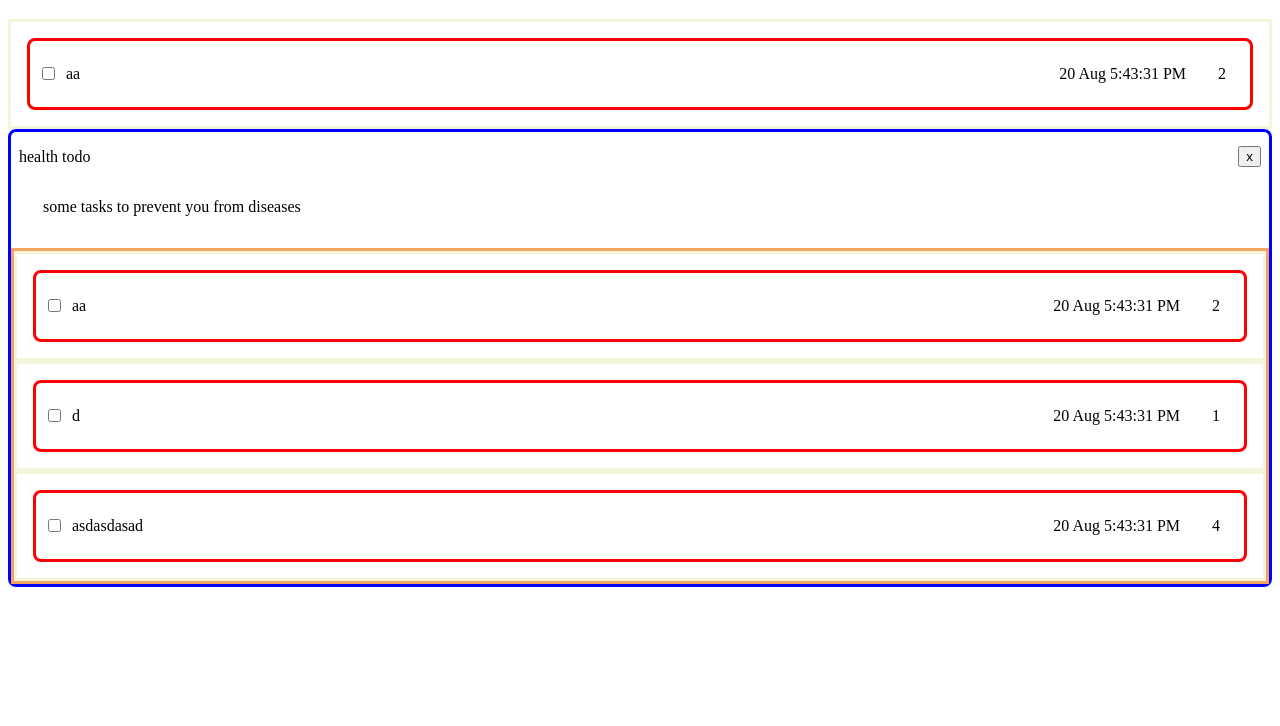
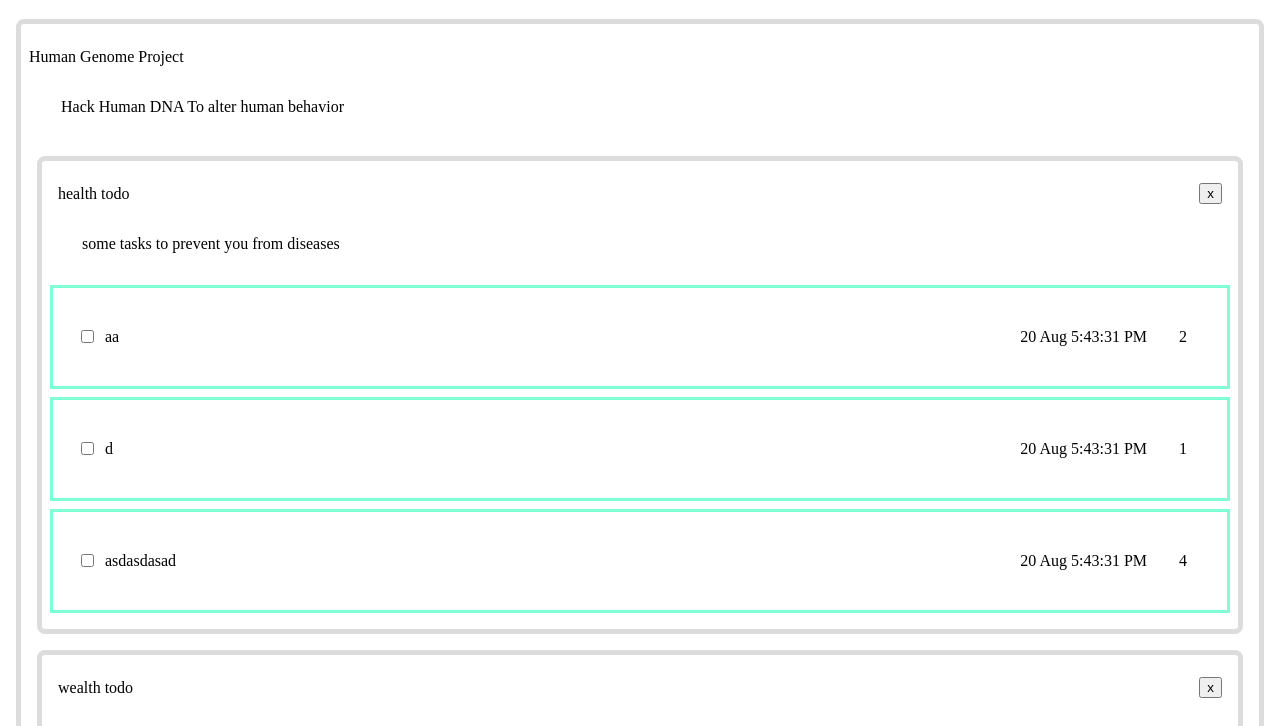
Before and after one commit to ramadanWasfi/Todo, a website built with webpack: page src/index.html in a window 1280 px wide. Shown: the part 61-787 px from the top of the page. Built offline with nearby package versions, Linux system fonts and the light colour scheme.

Commit message:
Add CreateProjectElement() to create html project representation

```diff
--- a/src/Project.js
+++ b/src/Project.js
@@ -1,8 +1,8 @@
-import { Todo } from "./Todo";
+import { Todo , createTodoElement} from "./Todo";
 
-export function Project(name = "test project", description = "nice project", todos = []) {
+function Project(name = "test project", description = "nice project", todos = []) {
     let pname = name;
-    let pdescription = pdescription;
+    let pdescription = description;
     let ptodos = todos;
 
     const getName = () => pname;
@@ -16,4 +16,46 @@ export function Project(name = "test project", description = "nice project", tod
     const setName = (newName) => {pname = newName};
     const setDescription = (newDescription) => {pdescription = newDescription};
     const setTodos = (newTodos) => {ptodos = newTodos};
+
+    return {getName, getDescription, getTodos, getTodoByName, setName, setDescription, setTodos};
 }
+
+
+function createProjectElement(project) {
+    const projectContainer = document.createElement("div");
+    projectContainer.setAttribute("class","projectContainer");
+
+    const projectNameContainer = document.createElement("div");
+    projectNameContainer.setAttribute("class","projectNameContainer");
+
+    const projectDescriptionContainer = document.createElement("div");
+    projectDescriptionContainer.setAttribute("class","projectDescriptionContainer");
+
+    const projectTodosContainer = document.createElement("div");
+    projectTodosContainer.setAttribute("class","projectTodosContainer");
+
+    const todos = project.getTodos();
+    todos.forEach(todo => {
+        const todoElement = createTodoElement(todo);
+        projectTodosContainer.appendChild(todoElement);
+    })
+
+
+
+    const projectDescriptionElement = document.createElement('p');
+    projectDescriptionElement.textContent = project.getDescription();
+
+    const projectNameElement = document.createElement('p');
+    projectNameElement.textContent = project.getName();
+
+    projectDescriptionContainer.appendChild(projectDescriptionElement);
+    projectNameContainer.appendChild(projectNameElement);
+
+    projectContainer.appendChild(projectNameContainer);
+    projectContainer.appendChild(projectDescriptionContainer);
+    projectContainer.appendChild(projectTodosContainer);
+
+    return projectContainer;
+}
+
+export {Project, createProjectElement};
--- a/src/index.js
+++ b/src/index.js
@@ -1,17 +1,21 @@
 import {Task, createTaskElement} from "./Task";
 import { Todo, createTodoElement } from "./Todo";
+import { Project, createProjectElement} from "./Project";
+
 import "./style.css";
 
 const task = Task("task A", 'aa',2);
 const task2 = Task("task b", 'd', 1);
 const task3 = Task("task basda", 'asdasdasad', 4);
 
-task.setState("finished");
-const taskElement = createTaskElement(task);
-let container = document.querySelector(".container");
-container.appendChild(taskElement);
+const todo = Todo("health todo","some tasks to prevent you from diseases",[task, task2, task3]);
+const todo2 = Todo("wealth todo","tasks to increase your money freedom",[task, task2, task3]);
+const todo3 = Todo("mental health todo","train your brain to be calm in every situation",[task, task2, task3]);
 
-const todo = Todo("health todo","some tasks to prevent you from diseases",[task, task2, task3]);
+const project = Project("Human Genome Project", "Hack Human DNA To alter human behavior",[todo, todo2, todo3])
 
 const todoElement = createTodoElement(todo);
-container.appendChild(todoElement);
+const projectElement = createProjectElement(project);
+
+let container = document.querySelector(".container");
+container.appendChild(projectElement);
--- a/src/style.css
+++ b/src/style.css
@@ -1,8 +1,10 @@
-.todoContainer {
+.todoContainer, .projectContainer {
     display: flex;
     flex-direction: column;
-    border: 3px solid blue;
     border-radius: 8px;
+    border: 5px solid gainsboro;
+    margin: 8px;
+    padding: 8px;
 }
 
 .todoNameContainer {
@@ -15,20 +17,19 @@
     margin-right: auto;
 }
 
-.todoDescriptionContainer {
+.todoDescriptionContainer , .projectDescriptionContainer {
     margin-bottom: 16px;
 }
 
 
-.todoDescriptionContainer p{
+.todoDescriptionContainer p, .projectDescriptionContainer p{
     margin-left: 32px;
 }
 
-.todoTasksContainer {
+.todoTasksContainer , .projectTodosContainer{
     display: flex;
     flex-direction: column;
     justify-content: space-between;
-    border: 3px solid sandybrown;
 }
 
 
@@ -37,7 +38,8 @@
     grid-template-rows: 1fr;
     grid-template-columns: 1fr;
     padding: 16px;
-    border: 3px solid beige;
+    margin-bottom: 8px;
+    border: 3px solid aquamarine;
 }
 
 .taskMainContainer {
@@ -46,7 +48,6 @@
     align-items: center;
     padding: 8px;
     border-radius: 8px;
-    border: 3px solid red;
 }
 
 .taskMainContainerLeftPart {
```
